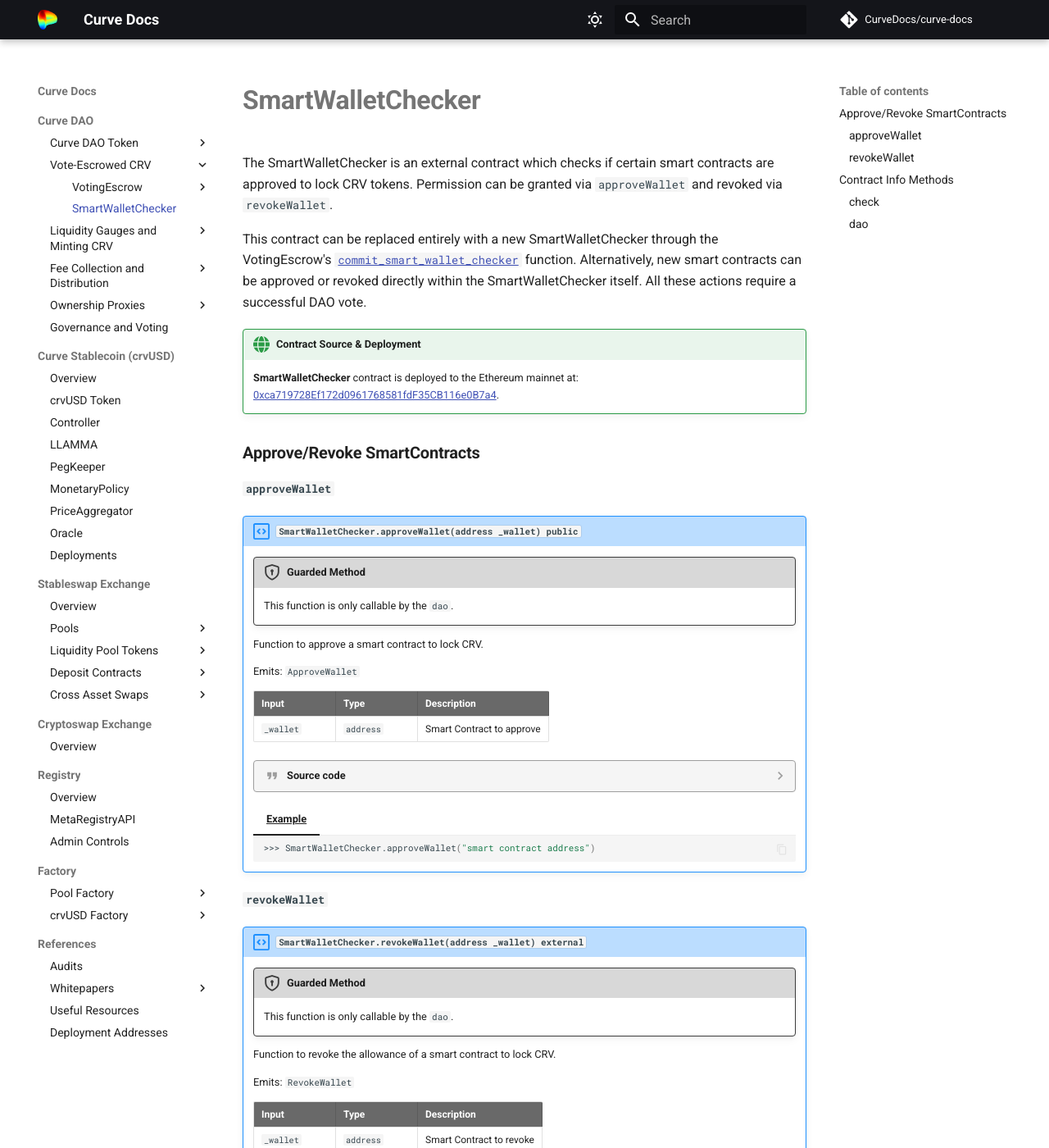
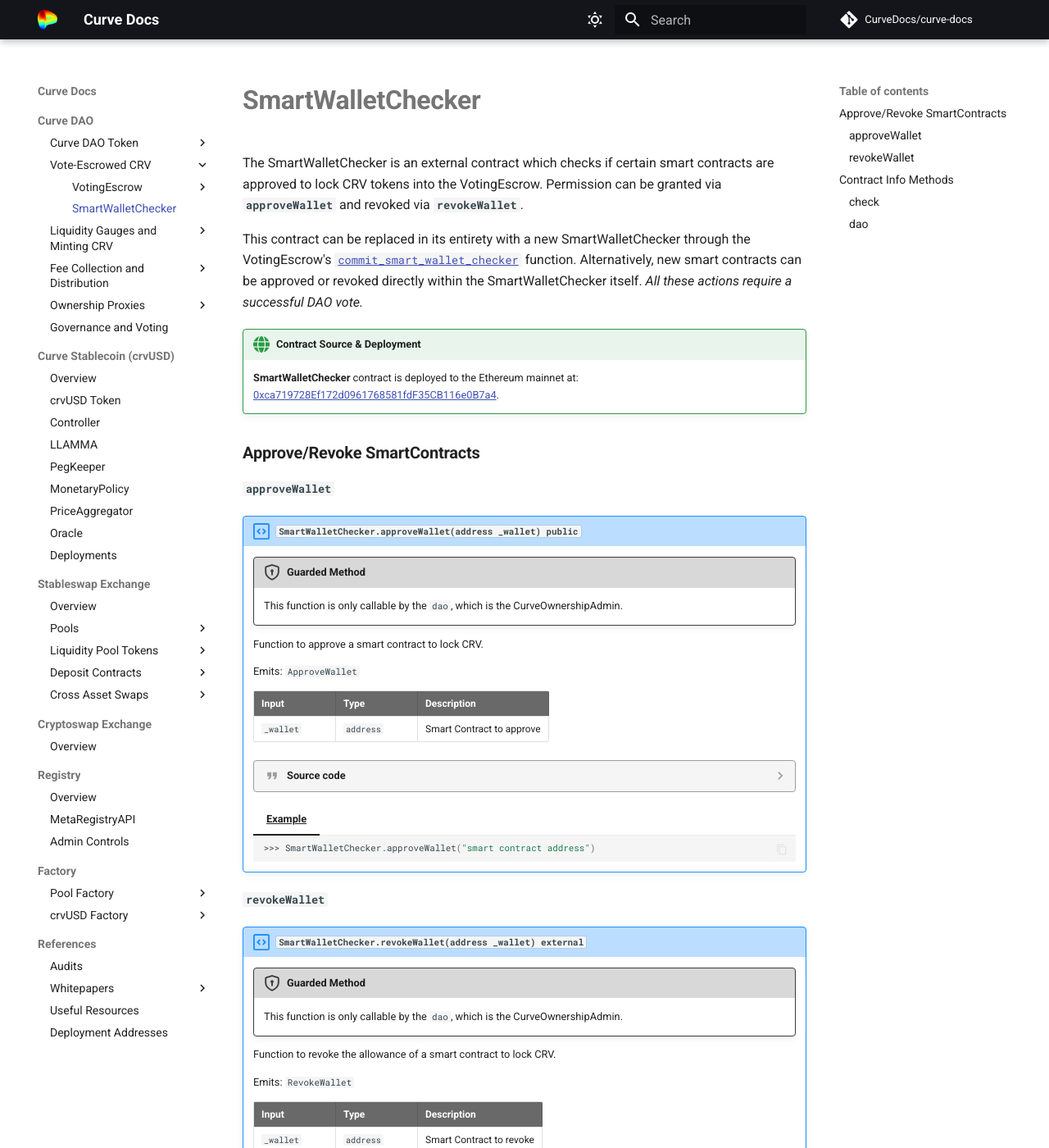
Before and after one commit to CurveDocs/curve-docs, an MkDocs documentation site: the page built from docs/curve_dao/VotingEscrow/smartwalletchecker.md, in a window 1280 px wide and 1400 px high. Shown: the whole window at 82% size. Built offline with MkDocs 1.6.1 and Material for MkDocs 9.7.7, drawn with Linux system fonts in a browser that asks for light colours; comment, search, counter and statistics services are not loaded; some of the changed text lies outside the part shown.

Commit message:
smc cleanup

```diff
--- a/docs/curve_dao/VotingEscrow/smartwalletchecker.md
+++ b/docs/curve_dao/VotingEscrow/smartwalletchecker.md
@@ -1,7 +1,7 @@
-The SmartWalletChecker is an external contract which checks if certain smart contracts are approved to lock CRV tokens. Permission can be granted via `approveWallet` and revoked via `revokeWallet`.
+The SmartWalletChecker is an external contract which checks if certain smart contracts are approved to lock CRV tokens into the VotingEscrow.    Permission can be granted via **`approveWallet`** and revoked via **`revokeWallet`**.
 
 
-This contract can be replaced entirely with a new SmartWalletChecker through the VotingEscrow's [`commit_smart_wallet_checker`](../VotingEscrow/admin_controls.md#commit_smart_wallet_checker) function. Alternatively, new smart contracts can be approved or revoked directly within the SmartWalletChecker itself. All these actions require a successful DAO vote.
+This contract can be replaced in its entirety with a new SmartWalletChecker through the VotingEscrow's [`commit_smart_wallet_checker`](../VotingEscrow/admin_controls.md#commit_smart_wallet_checker) function. Alternatively, new smart contracts can be approved or revoked directly within the SmartWalletChecker itself. *All these actions require a successful DAO vote.*
 
 
 !!!deploy "Contract Source & Deployment"
@@ -14,7 +14,7 @@
 !!! description "`SmartWalletChecker.approveWallet(address _wallet) public`"
 
     !!!guard "Guarded Method"
-        This function is only callable by the `dao`.
+        This function is only callable by the `dao`, which is the CurveOwnershipAdmin.
 
     Function to approve a smart contract to lock CRV.
 
@@ -47,7 +47,7 @@
 !!! description "`SmartWalletChecker.revokeWallet(address _wallet) external`"
 
     !!!guard "Guarded Method"
-        This function is only callable by the `dao`.
+        This function is only callable by the `dao`, which is the CurveOwnershipAdmin.
 
     Function to revoke the allowance of a smart contract to lock CRV.
 
@@ -115,7 +115,7 @@
 ### `dao`
 !!! description "`SmartWalletChecker.commit_smart_wallet_checker(addr: address):`"
 
-    Getter for the DAO (can be seen as admin) of the contract.
+    Getter for the dao of the contract. `dao` in this context is pretty much the admin/owner of the contract.
 
     Returns: CurveOwnershipAgent (`address`).
 
```
